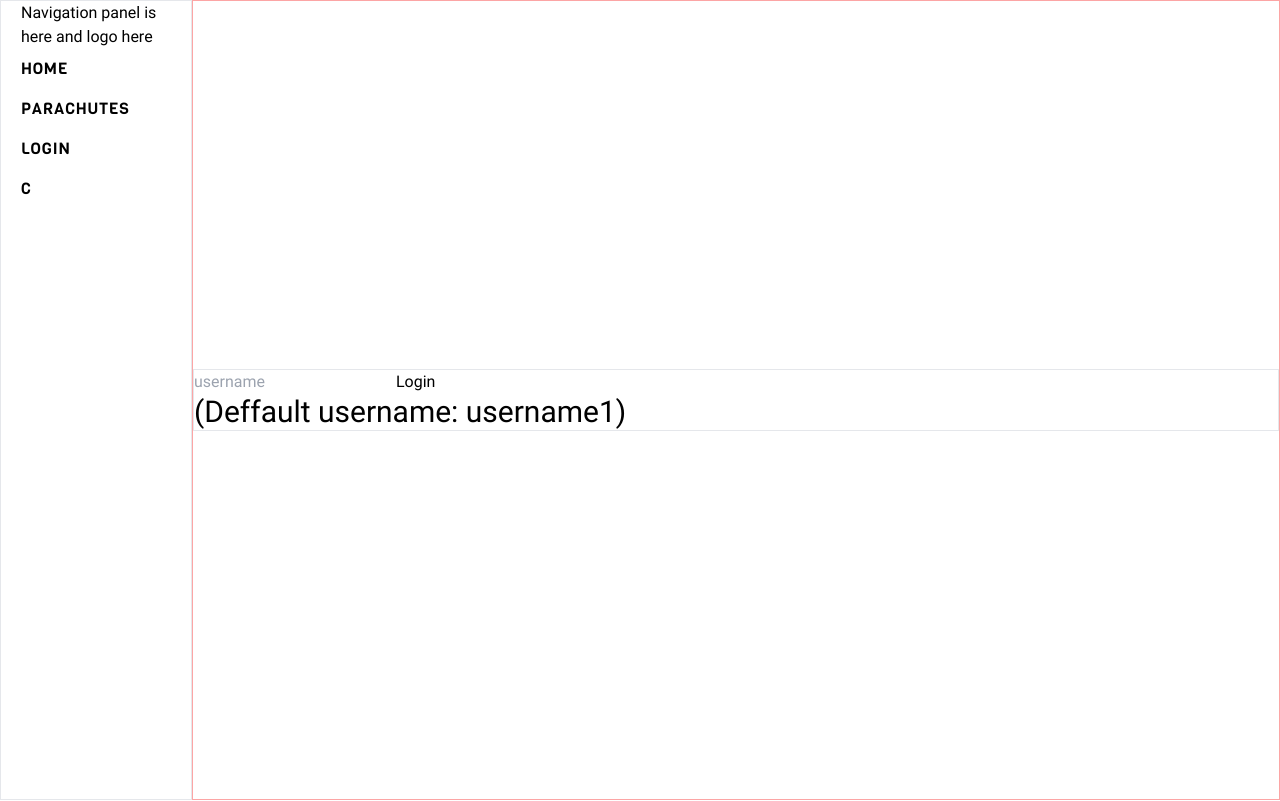
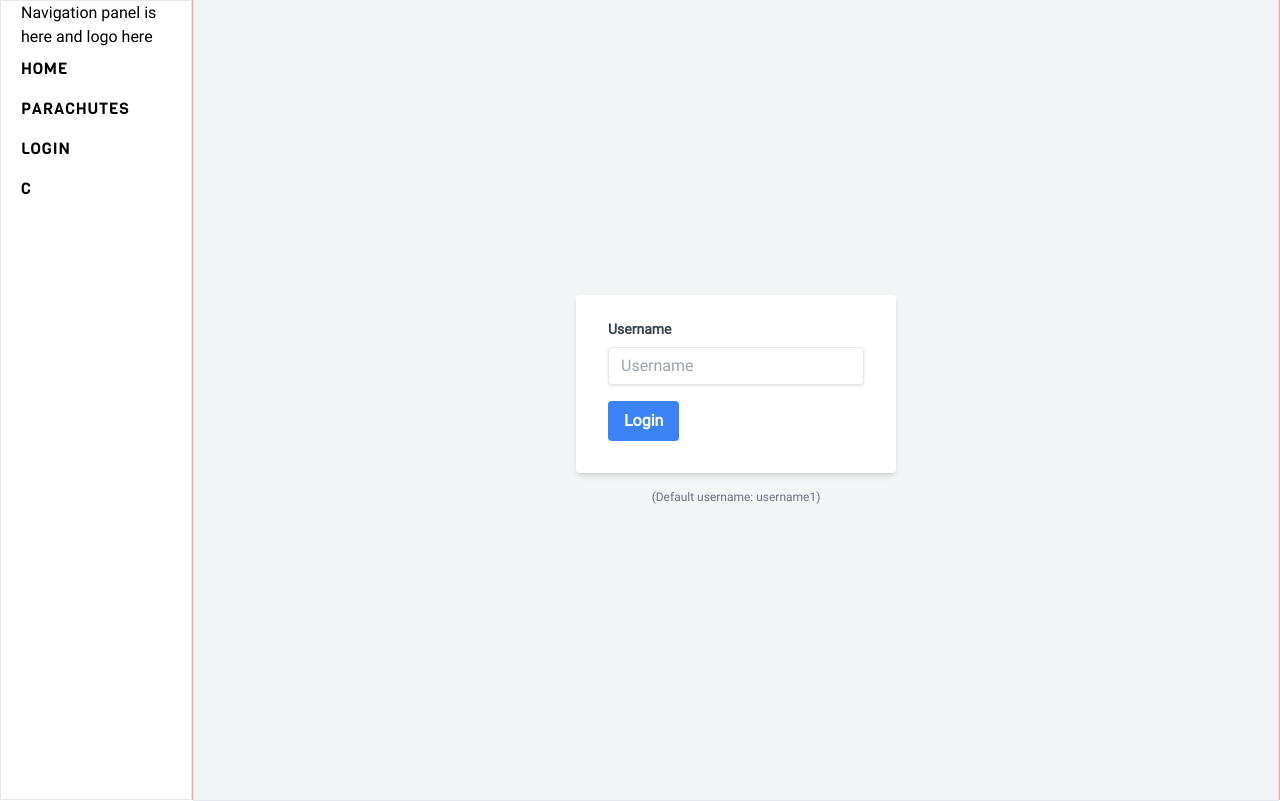
Before and after one commit to EmiLoKiJu/parachute-front-end, a React (Vite) app: page /login in a window 1280 px wide. Built offline with nearby package versions, Linux system fonts and the light colour scheme.

Commit message:
Add login with style

```diff
--- a/src/components/aside/Aside.jsx
+++ b/src/components/aside/Aside.jsx
@@ -1,11 +1,13 @@
 import NavL from "@/components/Navlink";
+import { useSelector } from "react-redux";
 
 export default function Aside() {
+  const { token } = useSelector((store) => store.login);
 
   const links = [
     {label: 'Home', href: "/"},
     {label: 'Parachutes', href: "/parachutes"},
-    {label: 'Login', href: "/login"},
+    {label: token === null ? 'Login' : 'User', href: "/login"},
     {label: 'C', href: "/C"},
   ]
 
--- a/src/components/content/Login.jsx
+++ b/src/components/content/Login.jsx
@@ -7,24 +7,25 @@ import { useNavigate } from 'react-router-dom';
 const Login = () => {
   const dispatch = useDispatch();
   const navigate = useNavigate();
-  const { token } = useSelector((store) => store.login);
+  const { token, user } = useSelector((store) => store.login);
   const [username, setUsername] = useState('');
+  const [loginError, setLoginError] = useState('');
 
   const handleSubmit = (event) => {
     event.preventDefault();
     const user = username;
 
     dispatch(getLogin({ user, token })).then((resultAction) => {
-      if (resultAction.payload) {
-        localStorage.setItem('token', resultAction.payload);
-        navigate('/parachutes');
-      } else {
+      if (resultAction.error) {
         console.log('Login failed');
         console.log(token);
-        // window.location.reload();
+        setLoginError(resultAction.error.message);
+      } else if (resultAction.payload !== undefined) {
+        localStorage.setItem('token', resultAction.payload.token);
+        navigate('/parachutes');
       }
     });
-  }
+  };
 
   const handleLogout = (event) => {
     event.preventDefault();
@@ -34,22 +35,40 @@ const Login = () => {
   }
 
   return (
-    <div>
+    <div className="flex flex-col items-center justify-center min-h-screen bg-gray-100">
       {token === null && (
-        <form onSubmit={handleSubmit}>
-        <input type="text" name="username" value={username} placeholder="username" onChange={(e) => setUsername(e.target.value)} />
-        <input type="submit" value="Login"/>
-      </form>
+      <div className="w-full max-w-xs">
+        <form onSubmit={handleSubmit} className="bg-white shadow-md rounded px-8 pt-6 pb-8 mb-4">
+          <div className="mb-4">
+            <label className="block text-gray-700 text-sm font-bold mb-2" htmlFor="username">
+              Username
+            </label>
+            <input className="shadow appearance-none border rounded w-full py-2 px-3 text-gray-700 leading-tight focus:outline-none focus:shadow-outline" id="username" type="text" placeholder="Username" value={username} onChange={(e) => setUsername(e.target.value)} />
+          </div>
+          <div className="flex items-center justify-between">
+            <button className="bg-blue-500 hover:bg-blue-700 text-white font-bold py-2 px-4 rounded focus:outline-none focus:shadow-outline" type="submit">
+              Login
+            </button>
+          </div>
+        </form>
+        {loginError && (
+          <div className="text-red-500 text-center text-xs">{loginError}</div>
+        )}
+        <p className="text-center text-gray-500 text-xs">
+          (Default username: username1)
+        </p>
+      </div>
       )}
       {token !== null && (
-        <div>
-          <h3>You are already logged in.</h3>
+        <div className="w-full max-w-xs">
+          <h3 className="mb-4">You are logged in as: {user}</h3>
           <form onSubmit={handleLogout}>
-            <input type="submit" value="Logout"/>
+            <button className="bg-red-500 hover:bg-red-700 text-white font-bold py-2 px-4 rounded focus:outline-none focus:shadow-outline" type="submit">
+              Logout
+            </button>
           </form>
         </div>
       )}
-      <h3>(Deffault username: username1)</h3>
     </div>
   )
 }
--- a/src/redux/authentication/authenticationSlice.js
+++ b/src/redux/authentication/authenticationSlice.js
@@ -18,10 +18,10 @@ export const getLogin = createAsyncThunk('login/getlogin', async ({ user }, { ge
       });
       console.log('returning response data');
       console.log(response.data);
-      if (response.data.error == "Invalid username") return null;
+      if (response.data.error == "Invalid username") throw new Error('Invalid username');
       else {
         localStorage.setItem('token', response.data.token);
-        return response.data.token;
+        return { token: response.data.token, user: user };
       }
     } catch (error) {
       console.error('Error:', error);
@@ -35,7 +35,7 @@ export const getLogin = createAsyncThunk('login/getlogin', async ({ user }, { ge
 
 const loginSlice = createSlice({
   name: 'login',
-  initialState: { token: null, isLoading: true },
+  initialState: { token: null, isLoading: true, user: '' },
   reducers: {
     setToken: (state, action) => {
       state.token = action.payload;
@@ -48,11 +48,13 @@ const loginSlice = createSlice({
   extraReducers: (builder) => {
     builder
       .addCase(getLogin.pending, (state) => ({ ...state, isLoading: true }))
-      .addCase(getLogin.fulfilled, (state, action) => ({
-        ...state,
-        isLoading: false,
-        token: action.payload,
-      }))
+      .addCase(getLogin.fulfilled, (state, action) => {
+        if (action.payload !== null) {
+          state.token = action.payload.token;
+          state.user = action.payload.user;
+          state.isLoading = false;
+        }
+      })
       .addCase(getLogin.rejected, (state) => ({ ...state, isLoading: false }));
   },
 });
```
